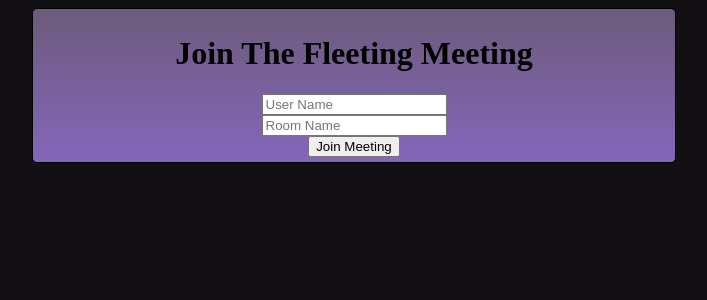
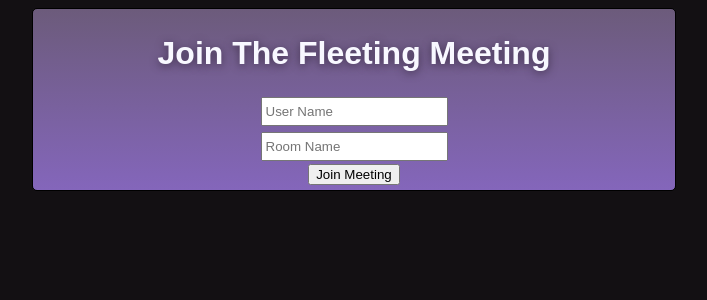
Before and after one commit to Zeverai/fleeting_meeting, a React (Create React App) app in the folder frontend/: page / in a window 1280 px wide. Shown: the top 300 px of the page, without its empty margins (286-993 px from the left). Built offline with nearby package versions, Linux system fonts and the light colour scheme.

Commit message:
final push

```diff
--- a/frontend/src/components/Meeting.js
+++ b/frontend/src/components/Meeting.js
@@ -5,16 +5,12 @@ import io from 'socket.io-client';
 import UserDisplayInfo from './UserDisplayInfo.js'
 import UserInputArea from './UserInputArea.js'
 import Messages from './Messages.js'
-// import MessageDisplay from './Message.js'
-import Message from './Message.js';
-// frontend/src/UserDisplayInfo.js
 
 // ---------------------------------------------- Import Default Style Component -->
 import '../styles/meeting.css'
 
 // ------------------------------------------------------ Initialize Web Socket  -->
 let socket;
-
 
 // ---------------------------------------------------------------- Meeting Page -->
 const Meeting = ({ location }) => {
@@ -53,6 +49,7 @@ const Meeting = ({ location }) => {
     }, [messages]);
 
 
+
 // -------------------------------------------------- Send Message Event Handler -->
 const sendMessage = (event) => {
     event.preventDefault();
--- a/frontend/src/styles/join.css
+++ b/frontend/src/styles/join.css
@@ -1,5 +1,3 @@
-
-
 .login-outer-container {
     display: flex;
     flex-direction: row;
@@ -7,6 +5,8 @@
 }
 
 .login-inner-container {
+    font-family: Arial, Helvetica, sans-serif;
+    color: ghostwhite;
     border: 1px solid black;
     text-align: center;
     border-radius: 5px;
@@ -14,4 +14,11 @@
     text-align: center;
     background-image: linear-gradient( #6C5B7B, #8466bb);
     padding: 5px;
+    text-shadow: 0px 2px 8px #41314e;
 }
+
+
+.login-input {
+    padding: 5px 3px;
+    margin: 3px 0px;
+}
```
